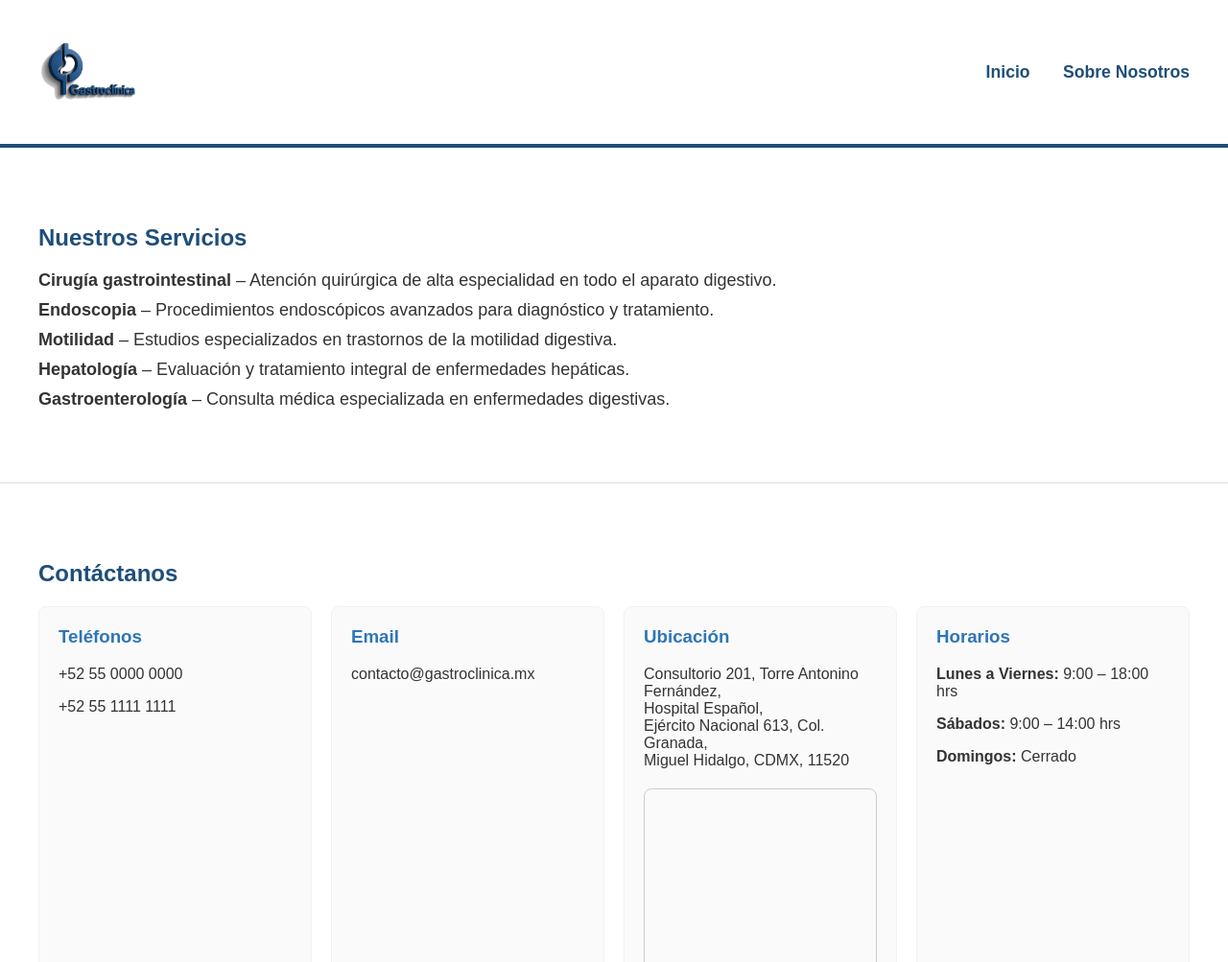
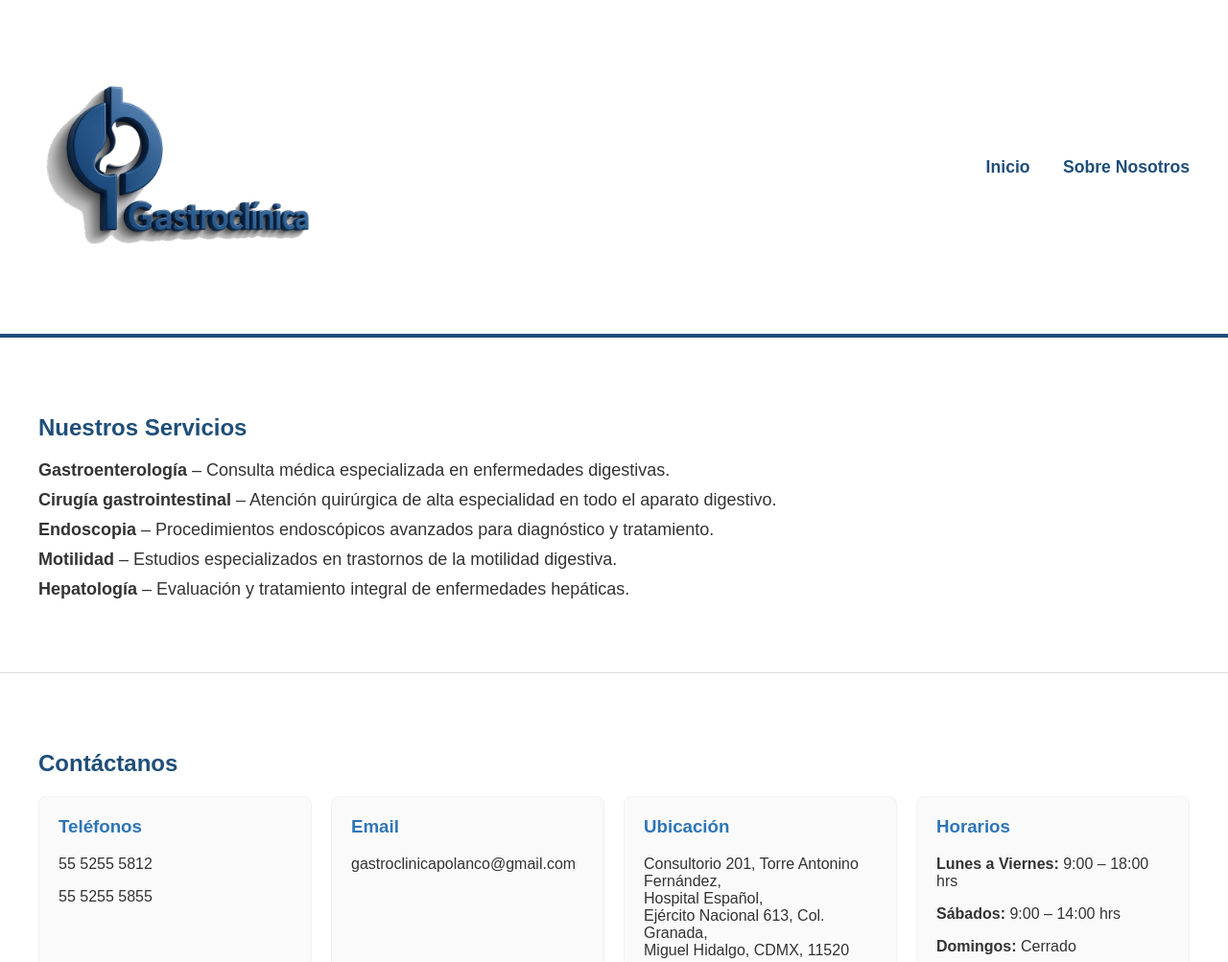
Before and after one commit to gastroclinicapolanco-ops/gastroclinica-web, a plain HTML site: page index.html in a window 1280 px wide. Shown: the top 1003 px of the page at 96% size. Drawn offline with Linux system fonts and the light colour scheme; grey boxes are pictures that could not be loaded.

Commit message:
Add files via upload

```diff
--- a/index.html
+++ b/index.html
@@ -7,7 +7,7 @@
   <style>
     body { margin:0; font-family: Arial, Helvetica, sans-serif; background:#FFFFFF; color:#333333;}
     header { display:flex; justify-content:space-between; align-items:center; padding:20px 40px; background:#FFFFFF; border-bottom:4px solid #1F4E79;}
-    header img { height:110px; width:auto; }
+    header img { height:308px; width:auto; }
     nav a { margin-left:30px; text-decoration:none; color:#1F4E79; font-weight:bold; font-size:1.1em;}
     nav a:hover { color:#2E75B6;}
 
@@ -54,11 +54,11 @@
   <section id="servicios">
     <h2>Nuestros Servicios</h2>
     <ul>
+      <li><strong>Gastroenterología</strong> – Consulta médica especializada en enfermedades digestivas.</li>
       <li><strong>Cirugía gastrointestinal</strong> – Atención quirúrgica de alta especialidad en todo el aparato digestivo.</li>
       <li><strong>Endoscopia</strong> – Procedimientos endoscópicos avanzados para diagnóstico y tratamiento.</li>
       <li><strong>Motilidad</strong> – Estudios especializados en trastornos de la motilidad digestiva.</li>
       <li><strong>Hepatología</strong> – Evaluación y tratamiento integral de enfermedades hepáticas.</li>
-      <li><strong>Gastroenterología</strong> – Consulta médica especializada en enfermedades digestivas.</li>
     </ul>
   </section>
 
@@ -67,12 +67,12 @@
     <div class="contact-grid">
       <div class="contact-card">
         <h3>Teléfonos</h3>
-        <p>+52 55 0000 0000</p>
-        <p>+52 55 1111 1111</p>
+        <p>55 5255 5812</p>
+        <p>55 5255 5855</p>
       </div>
       <div class="contact-card">
         <h3>Email</h3>
-        <p>contacto@gastroclinica.mx</p>
+        <p>gastroclinicapolanco@gmail.com</p>
       </div>
       <div class="contact-card">
         <h3>Ubicación</h3>
```
Also changed, not shown: sobre-nosotros.html (+3 -3 lines).
